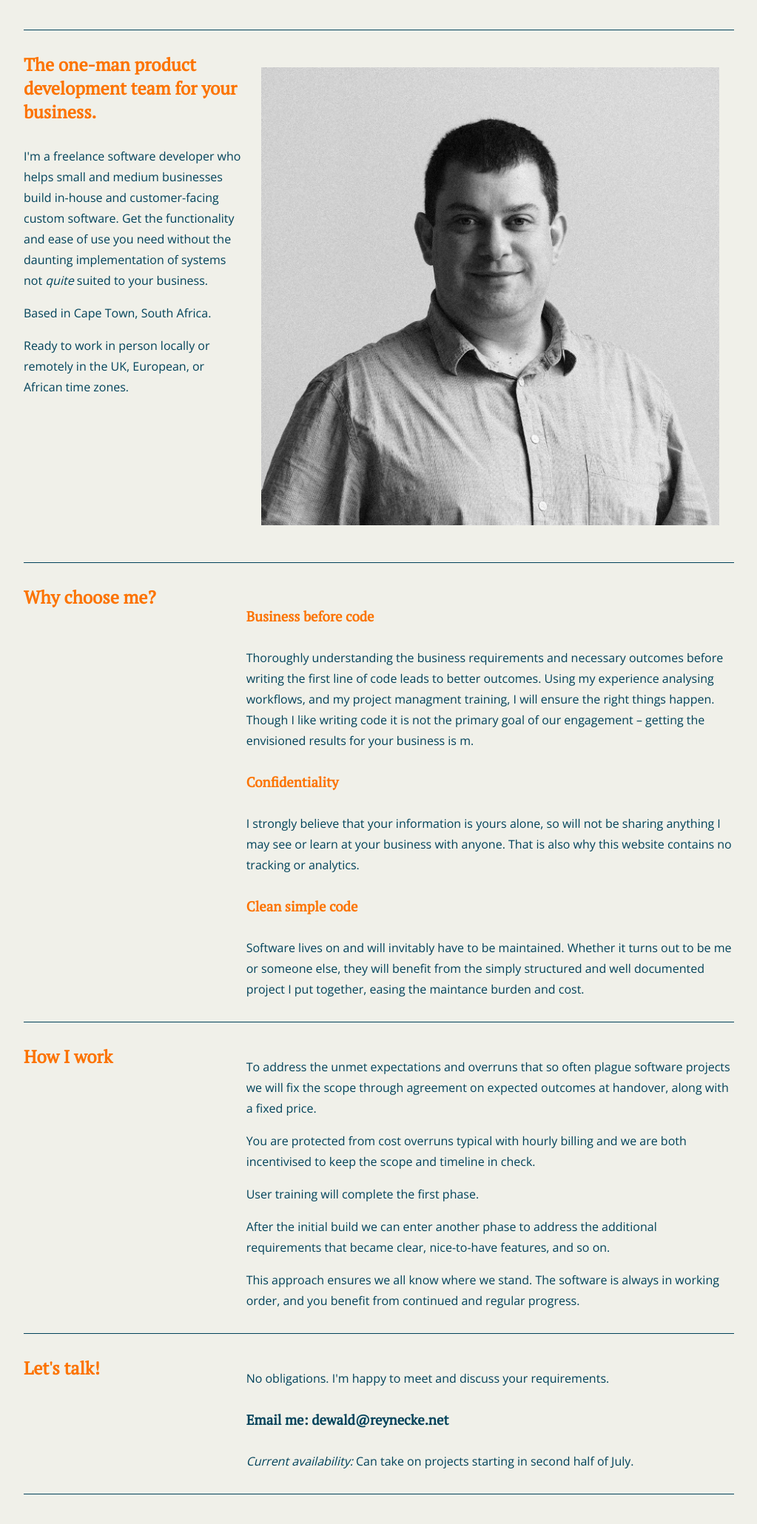
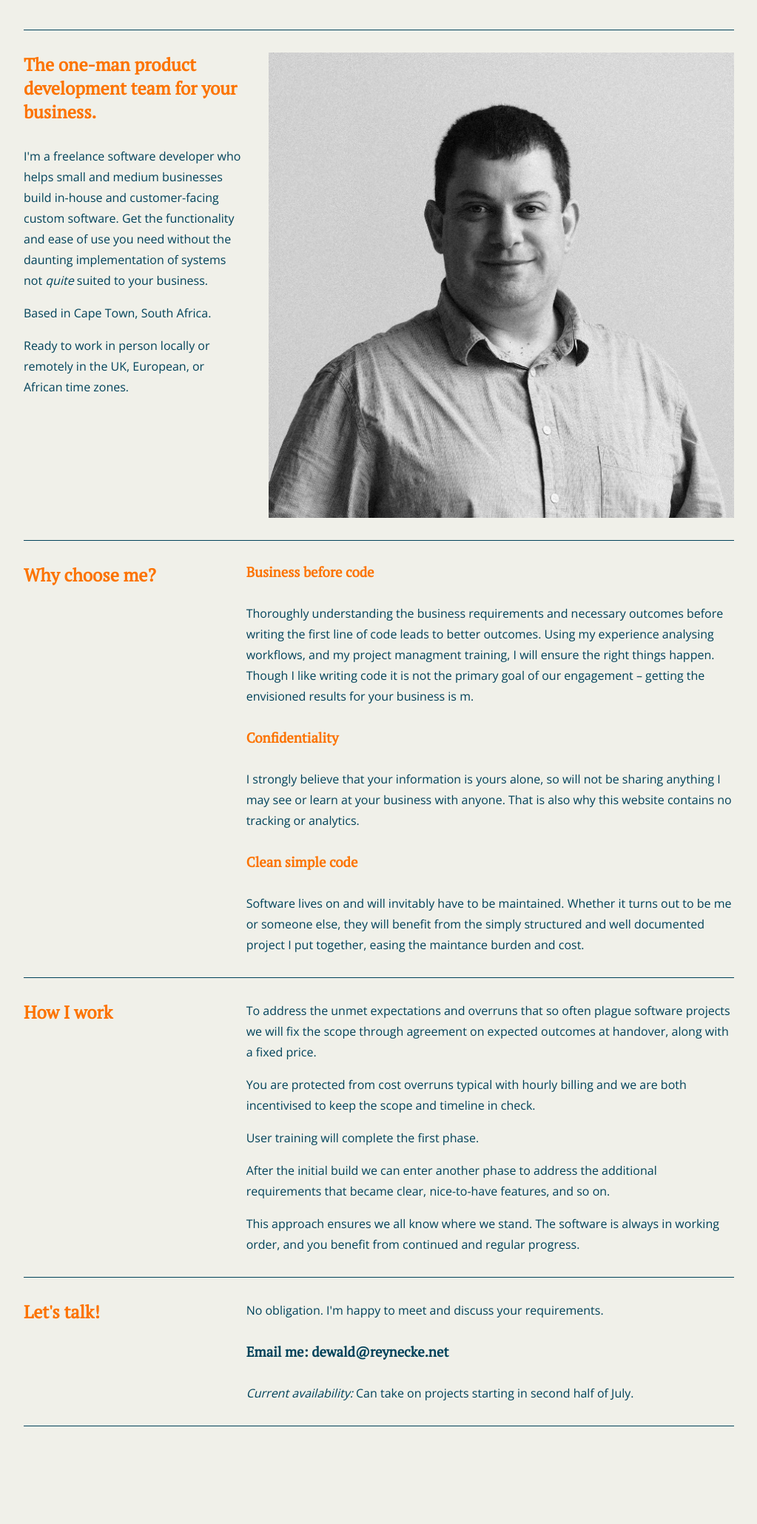
Before and after one commit to dewaldreynecke/dewaldreynecke, a PHP site: page / in a window 1280 px wide. Shown: the part 68-2128 px from the top of the page at 74% size, without its empty margins (128-1151 px from the left). After the commit the page ends 1996 px from the top, so only its background shows below. Run offline with PHP 8.4, Linux system fonts and the light colour scheme.

Commit message:
fix alignment issue in FF and Chrome

```diff
--- a/index.html
+++ b/index.html
@@ -26,7 +26,7 @@
     <p><strong>Dewald Reynecke</strong></p>
     <p><a href="mailto:dewald@reynecke.net">dewald@reynecke.net</a></p>
   </div>
-  <section class="border-tb">
+  <section class="border-tb main">
     <div>
       <h1>The one-man product development team for your business.</h1>
       <p>I'm a freelance software developer who helps small and medium businesses
@@ -45,7 +45,7 @@
       <h2>Why choose me?</h2>
     </div>
     <div class="mt-block">
-      <h3>Business before code</h3>
+      <h3 class="mt-block-workaround">Business before code</h3>
       <p>
         Thoroughly understanding the business requirements and necessary
         outcomes before writing the first line of code leads to better
@@ -75,7 +75,7 @@
       <h2>How I work</h2>
     </div>
     <div class="mt-block">
-      <p>
+      <p class="mt-block-workaround">
         To address the unmet expectations and overruns that so often plague
         software projects we will fix the scope through agreement on
         expected outcomes at handover, along with a fixed price.
@@ -105,7 +105,7 @@
       <h2>Let's talk!</h2>
     </div>
     <div class="mt-block">
-      <p>No obligations. I'm happy to meet and discuss your requirements.</p>
+      <p class="mt-block-workaround">No obligation. I'm happy to meet and discuss your requirements.</p>
       <h3><a href="mailto:dewald@reynecke.net">Email me: dewald@reynecke.net</a></h3>
       <p><em>Current availability:</em> Can take on projects starting in second half of July.</p>
     </div>
--- a/style.css
+++ b/style.css
@@ -21,7 +21,6 @@ section {
   margin: 0 auto;
 }
 
-
 section > :first-child {
   flex-basis: 300px;
   flex-grow: 1;
@@ -33,9 +32,12 @@ section > :last-child {
   min-inline-size: 50%;
 }
 
+.main {
+  gap: 30px
+}
+
 .profile-pic {
   height: 100%;
-  padding: 20px;
 }
 
 h1, h2, h3, h4, h5, h6 {
@@ -77,6 +79,7 @@ a {
   color: var(--txt-color);
 }
 
+
 /* UTILITY CLASSES */
 .border-tb {
   border-block-start: 1px solid var(--txt-color);
@@ -91,12 +94,20 @@ a {
   padding-block-end: 30px;
 }
 
+/* only works in Safari */
 .mt-block {
   margin-trim: block;
 }
-/* end utility classes */
+/* workaround for Firefox and Chrome */
+.mt-block-workaround {
+  margin-top: 0;
+}
+/* END UTILITY CLASSES */
 
-/* MEDIA QUERY TO STOP IT GROWING TOO WIDE */
+
+/* MEDIA QUERIES */
+
+/* constrain width */
 @media (min-width: 1201px) {
   section {
     width: 960px;
@@ -105,3 +116,5 @@ a {
     width: 960px;
   }
 }
+
+/* END MEDIA QUERIES */
```
Also changed, not shown: 1 other file.
